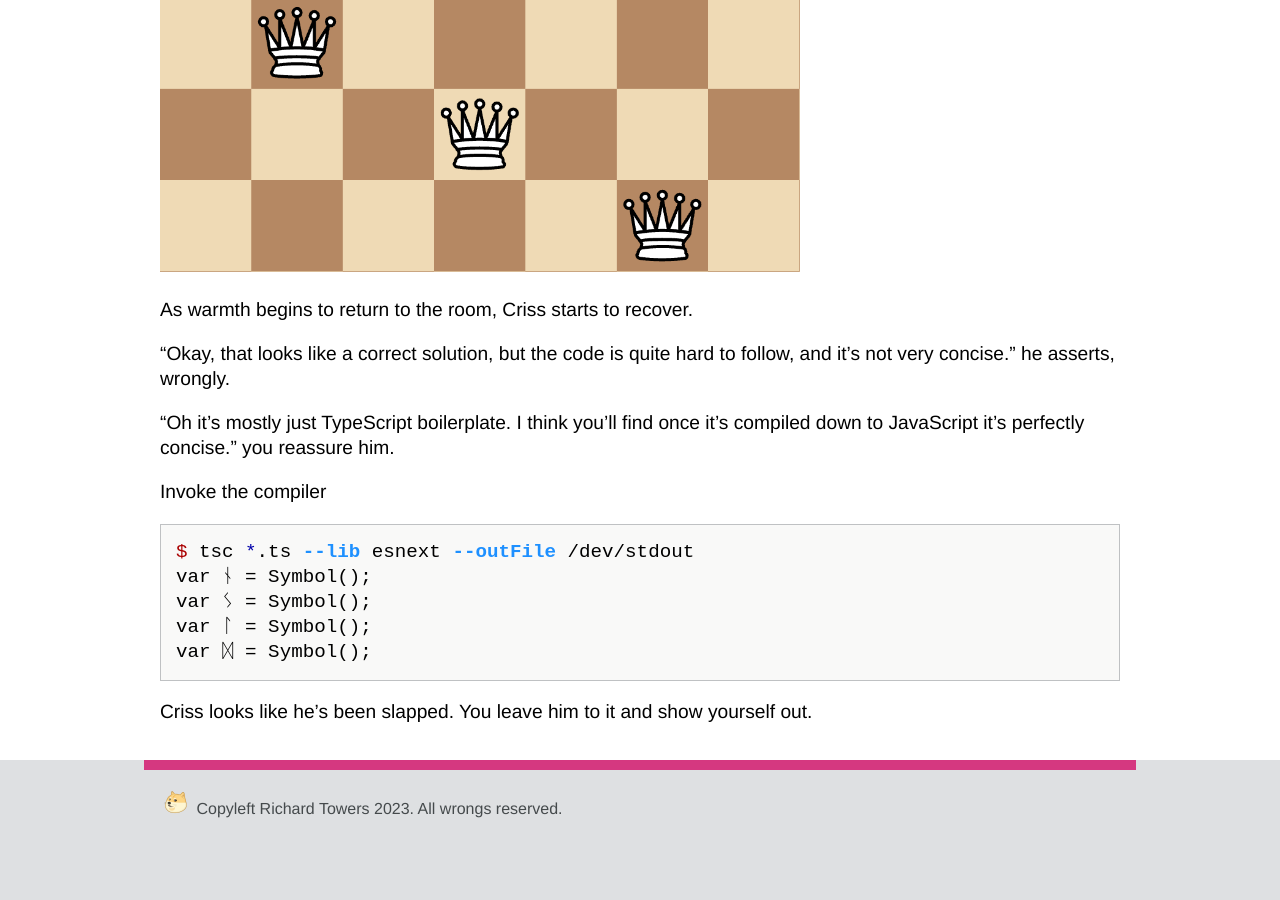
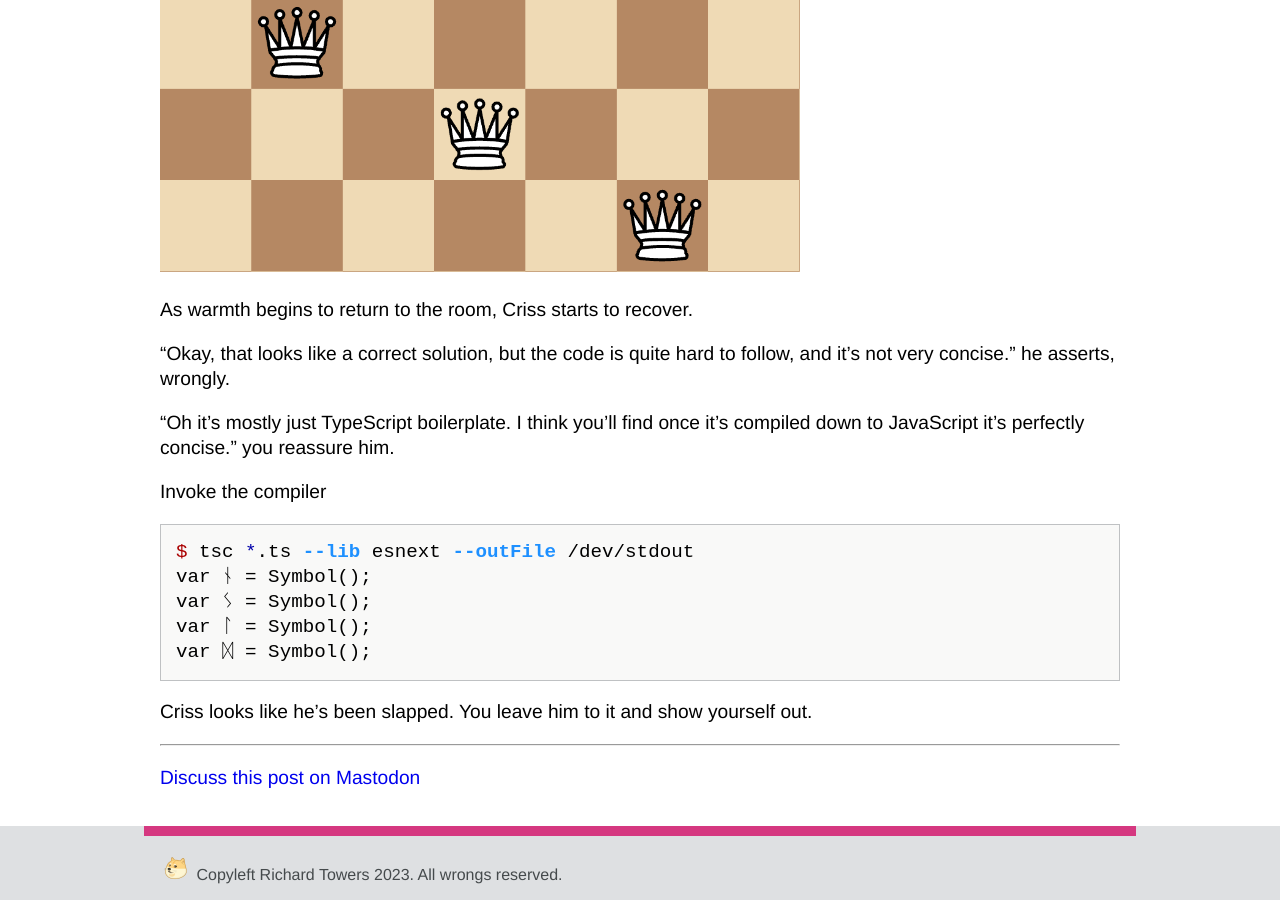
Before and after one commit to richardTowers/richardtowers.github.com, a Jekyll site: the page built from _posts/2023-03-11-typescripting-the-technical-interview.md, in a window 1280 px wide and 900 px high, scrolled down 7602 px. Built offline with Jekyll 4.4.1, drawn with Linux system fonts in a browser that asks for light colours; before the commit the page ends 8436 px from its top, so only the background shows below that.

Commit message:
Add link to Mastodon

````diff
--- a/_posts/2023-03-11-typescripting-the-technical-interview.md
+++ b/_posts/2023-03-11-typescripting-the-technical-interview.md
@@ -346,3 +346,7 @@ var ᛞ = Symbol();
 ```
 
 Criss looks like he's been slapped. You leave him to it and show yourself out.
+
+-------
+
+[Discuss this post on Mastodon](https://hachyderm.io/@richardTowers/110010654345838168)
````
